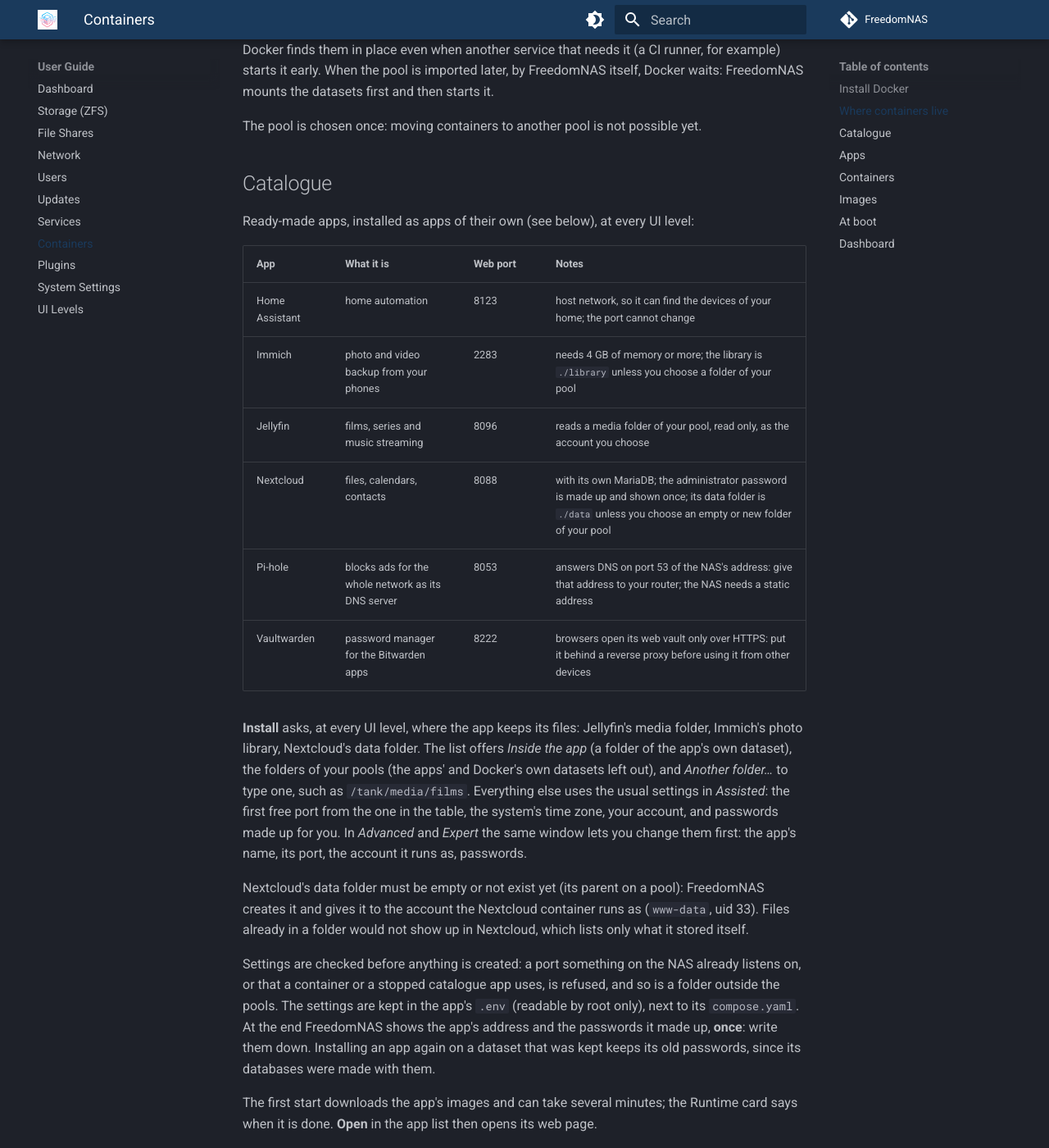
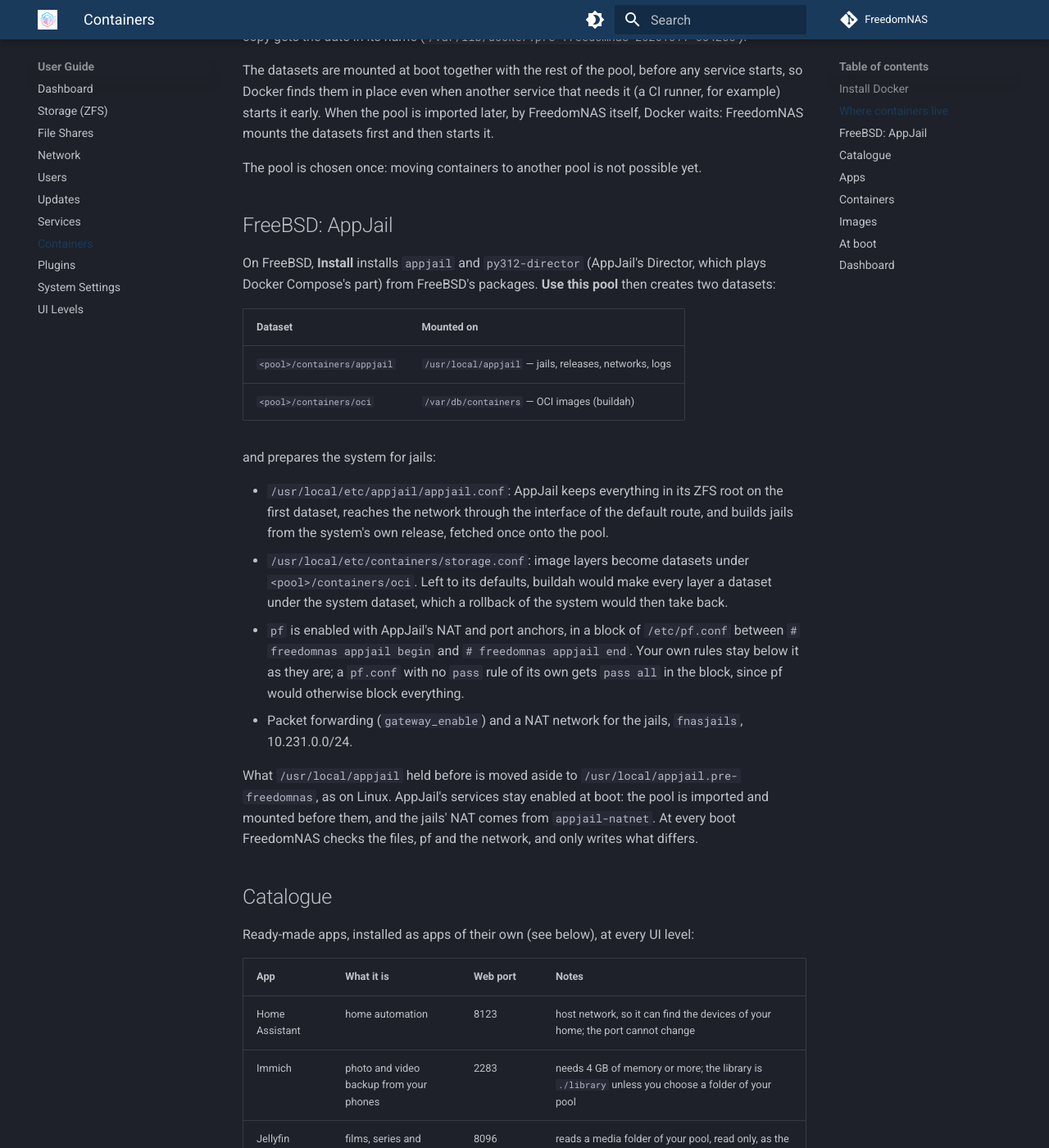
Before and after one commit to FreedomNAS/freedomnas-docs, an MkDocs documentation site: the page built from docs/user-guide/containers.md, in a window 1280 px wide and 1400 px high, scrolled down 1225 px. Shown: the whole window at 82% size. Built offline with MkDocs 1.6.1 and Material for MkDocs 9.7.7, drawn with Linux system fonts in a browser that asks for light colours; some of the changed text lies outside the part shown.

Commit message:
Document AppJail on FreeBSD

```diff
--- a/docs/user-guide/containers.md
+++ b/docs/user-guide/containers.md
@@ -12,8 +12,10 @@ FreedomNAS newer than 0.9.12. The WebUI shows the page after its next
 restart (or a reboot).
 
 Containers run with **Docker**, from your edition's own packages, on every
-Linux edition (Debian, Arch, Artix, Void, Gentoo). FreeBSD is not supported
-yet.
+Linux edition (Debian, Arch, Artix, Void, Gentoo), and with **AppJail** on
+FreeBSD (see [FreeBSD: AppJail](#freebsd-appjail)). On FreeBSD only the
+runtime is ready so far: installing it and putting it on a pool; containers,
+apps and the catalogue follow.
 
 ## Install Docker
 
@@ -54,6 +56,41 @@ mounts the datasets first and then starts it.
 
 The pool is chosen once: moving containers to another pool is not possible
 yet.
+
+## FreeBSD: AppJail
+
+On FreeBSD, **Install** installs `appjail` and `py312-director` (AppJail's
+Director, which plays Docker Compose's part) from FreeBSD's packages.
+**Use this pool** then creates two datasets:
+
+| Dataset | Mounted on |
+|---------|------------|
+| `<pool>/containers/appjail` | `/usr/local/appjail` — jails, releases, networks, logs |
+| `<pool>/containers/oci` | `/var/db/containers` — OCI images (buildah) |
+
+and prepares the system for jails:
+
+- `/usr/local/etc/appjail/appjail.conf`: AppJail keeps everything in its
+  ZFS root on the first dataset, reaches the network through the interface
+  of the default route, and builds jails from the system's own release,
+  fetched once onto the pool.
+- `/usr/local/etc/containers/storage.conf`: image layers become datasets
+  under `<pool>/containers/oci`. Left to its defaults, buildah would make
+  every layer a dataset under the system dataset, which a rollback of the
+  system would then take back.
+- `pf` is enabled with AppJail's NAT and port anchors, in a block of
+  `/etc/pf.conf` between `# freedomnas appjail begin` and
+  `# freedomnas appjail end`. Your own rules stay below it as they are; a
+  `pf.conf` with no `pass` rule of its own gets `pass all` in the block,
+  since pf would otherwise block everything.
+- Packet forwarding (`gateway_enable`) and a NAT network for the jails,
+  `fnasjails`, 10.231.0.0/24.
+
+What `/usr/local/appjail` held before is moved aside to
+`/usr/local/appjail.pre-freedomnas`, as on Linux. AppJail's services stay
+enabled at boot: the pool is imported and mounted before them, and the
+jails' NAT comes from `appjail-natnet`. At every boot FreedomNAS checks the
+files, pf and the network, and only writes what differs.
 
 ## Catalogue
 
```
